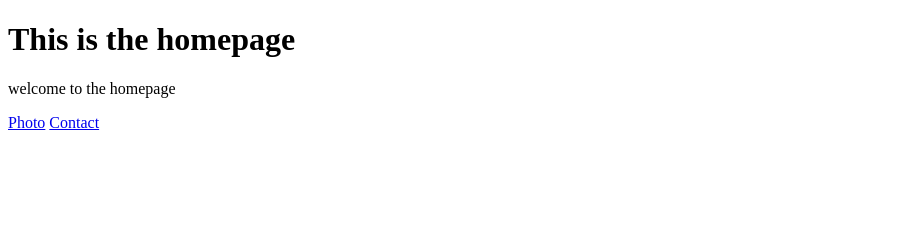
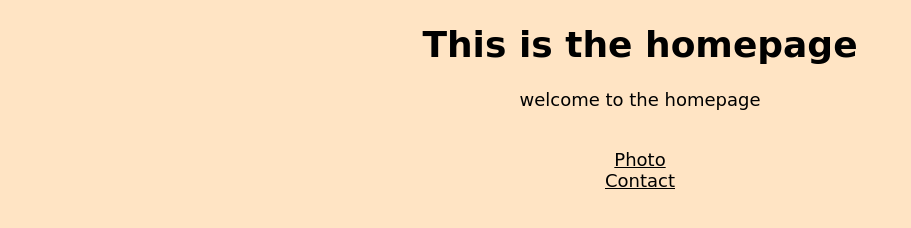
Before and after one commit to bowershaley/croissant, a plain HTML site: page index.html in a window 1280 px wide. Shown: the whole page, without its empty margins (0-911 px from the left). Drawn offline with Linux system fonts and the light colour scheme.

Commit message:
added CSS and links

```diff
--- a/index.html
+++ b/index.html
@@ -3,12 +3,15 @@
   <head>
     <meta charset="UTF-8" />
     <meta name="viewport" content="width=device-width, initial-scale=1.0" />
+    <link rel="stylesheet" href="/src/style.css" />
     <title>Homepage</title>
   </head>
   <body>
     <h1>This is the homepage</h1>
     <p>welcome to the homepage</p>
+    <br />
     <a href="/photo.html">Photo</a>
+    <br />
     <a href="/contact.html">Contact</a>
   </body>
 </html>
--- a/src/style.css
+++ b/src/style.css
@@ -1,4 +1,10 @@
 body {
   text-align: center;
-  font-size: 14px;
+  font-size: 18px;
+  background-color: bisque;
+  font-family: cursive;
 }
+
+a {
+  color: black;
+}
```
Also changed, not shown: contact.html (+3 -0 lines), photo.html (+2 -1 lines).
